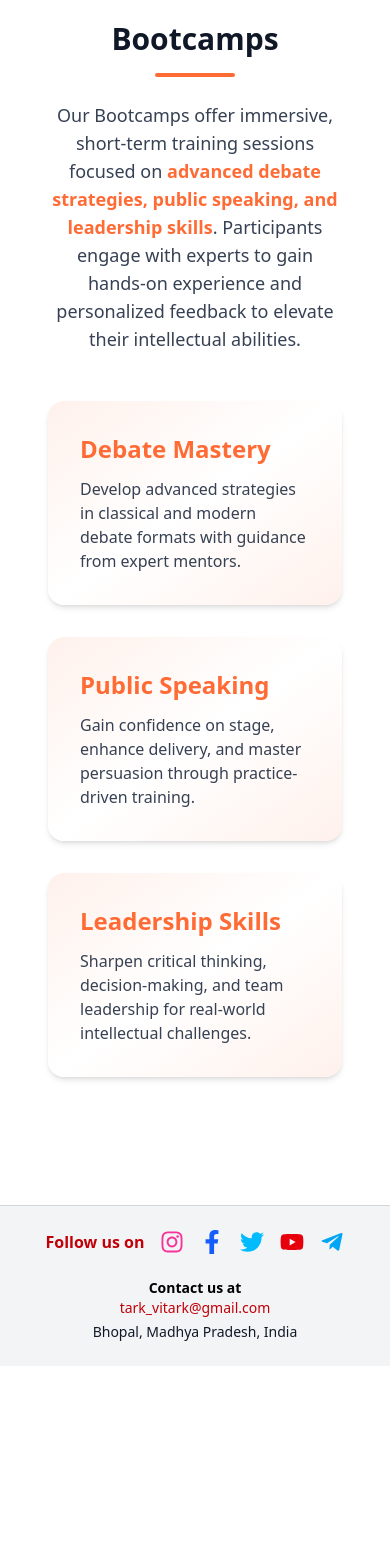
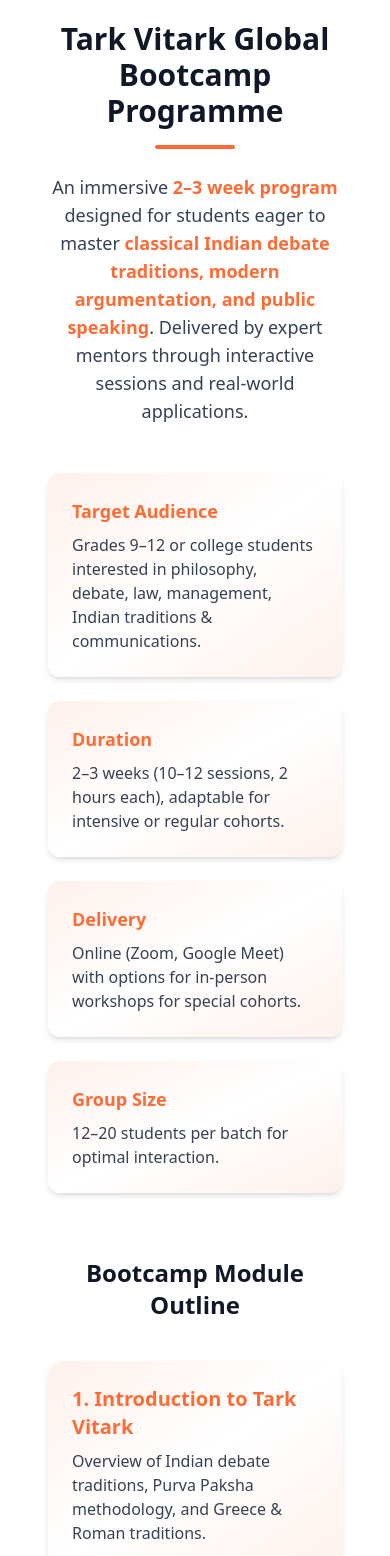
Before and after one commit to theritikyadav11/Tark-Vitark, a React (Vite) app: page /student_scholar/bootcamps in a window 390 px wide. Shown: the part 232-1788 px from the top of the page. Before the commit the page ends 1598 px from the top, so only its background shows below. Built offline with nearby package versions, Linux system fonts and the light colour scheme.

Commit message:
Added some more features

```diff
--- a/src/components/about.jsx
+++ b/src/components/about.jsx
@@ -72,7 +72,7 @@ const About = () => {
           Download Brochure
         </a>
         <a
-          href="/enquiry"
+          href="#"
           className="flex items-center gap-2 border-2 border-[#ff6b35] hover:bg-[#ff6b35] hover:text-white text-[#ff6b35] text-lg px-6 py-3 rounded-lg font-semibold shadow transition"
         >
           <FaRegEnvelope className="w-5 h-5" />
--- a/src/components/navbar.jsx
+++ b/src/components/navbar.jsx
@@ -49,7 +49,7 @@ export default function Navbar() {
           <img
             src="/logo3.png"
             alt="Tark-Vitark Logo"
-            className="w-20 h-20 object-contain "
+            className="w-22 h-22 object-contain "
           />
 
           <span className="text-lg font-semibold">TarkVitarkGlobal</span>
--- a/src/pages/articles.jsx
+++ b/src/pages/articles.jsx
@@ -80,7 +80,7 @@ const Articles = () => {
             </span>
           </div>
           <a
-            href="/subscribe"
+            href="#"
             className="bg-[#ff6b35] hover:bg-[#e85a2d] text-white px-6 py-3 rounded-lg font-semibold shadow transition"
           >
             Subscribe
--- a/src/pages/student_scholar/Bootcamps.jsx
+++ b/src/pages/student_scholar/Bootcamps.jsx
@@ -2,21 +2,68 @@ import React from "react";
 import { motion } from "framer-motion";
 
 const Bootcamps = () => {
-  const bootcamps = [
+  const programInfo = [
     {
-      title: "Debate Mastery",
-      description:
-        "Develop advanced strategies in classical and modern debate formats with guidance from expert mentors.",
+      label: "Target Audience",
+      value:
+        "Grades 9–12 or college students interested in philosophy, debate, law, management, Indian traditions & communications.",
     },
     {
-      title: "Public Speaking",
-      description:
-        "Gain confidence on stage, enhance delivery, and master persuasion through practice-driven training.",
+      label: "Duration",
+      value:
+        "2–3 weeks (10–12 sessions, 2 hours each), adaptable for intensive or regular cohorts.",
     },
     {
-      title: "Leadership Skills",
+      label: "Delivery",
+      value:
+        "Online (Zoom, Google Meet) with options for in-person workshops for special cohorts.",
+    },
+    {
+      label: "Group Size",
+      value: "12–20 students per batch for optimal interaction.",
+    },
+  ];
+
+  const bootcampModules = [
+    {
+      title: "1. Introduction to Tark Vitark",
       description:
-        "Sharpen critical thinking, decision-making, and team leadership for real-world intellectual challenges.",
+        "Overview of Indian debate traditions, Purva Paksha methodology, and Greece & Roman traditions.",
+    },
+    {
+      title: "2. Foundations of Argumentation",
+      description:
+        "Building sound arguments, comparing global debating styles, and learning key categories (pramana, hetu, paksha, etc.).",
+    },
+    {
+      title: "3. Techniques of Purva Paksha",
+      description:
+        "Step-by-step practice of presenting, critiquing, and responding through role-play and drills.",
+    },
+    {
+      title: "4. Rebuttal & Counter-argument",
+      description:
+        "Master Uttara Paksha, refutation, and effective responses in debate cross-examinations.",
+    },
+    {
+      title: "5. Debate Formats",
+      description:
+        "Explore Indian debate formats (Charcha, Samvada, Vada) and modern adaptations through group activities.",
+    },
+    {
+      title: "6. Application Labs",
+      description:
+        "Mock debates, ethical dilemmas, and case studies using both Indian and global methodologies.",
+    },
+    {
+      title: "7. Communication & Style",
+      description:
+        "Sharpen public speaking, persuasive delivery, and digital presentation skills.",
+    },
+    {
+      title: "8. Feedback & Assessment",
+      description:
+        "Peer feedback, mentor critique, and performance-based evaluation with certification.",
     },
   ];
 
@@ -25,34 +72,59 @@ const Bootcamps = () => {
       {/* Heading */}
       <div className="text-center mb-12">
         <h2 className="text-3xl md:text-4xl font-extrabold text-gray-900">
-          Bootcamps
+          Tark Vitark Global Bootcamp Programme
         </h2>
         <div className="w-20 h-1 bg-[#ff6b35] mx-auto mt-4 rounded-full"></div>
         <p className="mt-6 text-lg text-gray-700 max-w-3xl mx-auto">
-          Our Bootcamps offer immersive, short-term training sessions focused on{" "}
+          An immersive{" "}
+          <span className="font-semibold text-[#ff6b35]">2–3 week program</span>{" "}
+          designed for students eager to master{" "}
           <span className="font-semibold text-[#ff6b35]">
-            advanced debate strategies, public speaking, and leadership skills
+            classical Indian debate traditions, modern argumentation, and public
+            speaking
           </span>
-          . Participants engage with experts to gain hands-on experience and
-          personalized feedback to elevate their intellectual abilities.
+          . Delivered by expert mentors through interactive sessions and
+          real-world applications.
         </p>
       </div>
 
-      {/* Bootcamp Highlights */}
-      <div className="grid grid-cols-1 sm:grid-cols-2 lg:grid-cols-3 gap-8">
-        {bootcamps.map((bootcamp, index) => (
+      {/* Program Info */}
+      <div className="grid grid-cols-1 md:grid-cols-2 gap-6 mb-16">
+        {programInfo.map((info, index) => (
           <motion.div
             key={index}
             initial={{ opacity: 0, y: 30 }}
             whileInView={{ opacity: 1, y: 0 }}
             transition={{ duration: 0.6, delay: index * 0.2 }}
             whileHover={{ y: -8, scale: 1.02 }}
-            className="p-8 rounded-2xl shadow-md hover:shadow-xl transition bg-gradient-to-br from-[#ff6b35]/10 via-white to-[#ff6b35]/10"
+            className="p-6 rounded-xl shadow-md hover:shadow-xl transition bg-gradient-to-br from-[#ff6b35]/10 via-white to-[#ff6b35]/10"
           >
-            <h3 className="text-2xl font-semibold text-[#ff6b35] mb-3">
-              {bootcamp.title}
+            <h3 className="text-lg font-semibold text-[#ff6b35] mb-2">
+              {info.label}
             </h3>
-            <p className="text-gray-700">{bootcamp.description}</p>
+            <p className="text-gray-700">{info.value}</p>
+          </motion.div>
+        ))}
+      </div>
+
+      {/* Modules */}
+      <h3 className="text-2xl font-bold text-center text-gray-900 mb-10">
+        Bootcamp Module Outline
+      </h3>
+      <div className="grid grid-cols-1 sm:grid-cols-2 gap-8">
+        {bootcampModules.map((module, index) => (
+          <motion.div
+            key={index}
+            initial={{ opacity: 0, y: 30 }}
+            whileInView={{ opacity: 1, y: 0 }}
+            transition={{ duration: 0.6, delay: index * 0.15 }}
+            whileHover={{ y: -8, scale: 1.02 }}
+            className="p-6 rounded-2xl shadow-md hover:shadow-lg transition bg-gradient-to-br from-[#ff6b35]/10 via-white to-[#ff6b35]/10"
+          >
+            <h4 className="text-xl font-semibold text-[#ff6b35] mb-2">
+              {module.title}
+            </h4>
+            <p className="text-gray-700">{module.description}</p>
           </motion.div>
         ))}
       </div>
--- a/src/pages/student_scholar/Mentorship.jsx
+++ b/src/pages/student_scholar/Mentorship.jsx
@@ -4,19 +4,24 @@ import { motion } from "framer-motion";
 const Mentorship = () => {
   const mentorshipHighlights = [
     {
-      title: "1-on-1 Guidance",
+      title: "Individualized Guidance",
       description:
-        "Work closely with industry experts who provide personalized mentorship tailored to your growth path.",
+        "Tailored one-on-one sessions where mentees receive direct feedback on debate style, argumentation, and mastery of Purva Paksha techniques.",
     },
     {
-      title: "Career Insights",
+      title: "Content Customization",
       description:
-        "Gain valuable industry knowledge, academic expertise, and practical advice to shape your professional journey.",
+        "Personalized reading lists, debate topics, or philosophical texts chosen based on the mentee’s interests and current skill level.",
     },
     {
-      title: "Intellectual Growth",
+      title: "Role Modelling and Tradition",
       description:
-        "Develop critical thinking, communication, and leadership skills with the support of experienced mentors.",
+        "Mentor demonstrates both Indian classical debating methods and how to adapt them for modern competitive or academic contexts.",
+    },
+    {
+      title: "Community Access",
+      description:
+        "Mentees may also join small group workshops, alumni forums, or participate in exclusive Tark Vitark Global events for networking and deeper immersion.",
     },
   ];
 
@@ -25,21 +30,22 @@ const Mentorship = () => {
       {/* Heading */}
       <div className="text-center mb-12">
         <h2 className="text-3xl md:text-4xl font-extrabold text-gray-900">
-          Personal Mentorship by Industry Expert
+          One-on-One Mentorship Programme
         </h2>
         <div className="w-20 h-1 bg-[#ff6b35] mx-auto mt-4 rounded-full"></div>
         <p className="mt-6 text-lg text-gray-700 max-w-3xl mx-auto">
-          This program connects students and scholars with{" "}
+          A structured mentorship initiative where{" "}
           <span className="font-semibold text-[#ff6b35]">
             experienced mentors
           </span>{" "}
-          who share industry insights, academic expertise, and career advice to
-          help mentees grow both intellectually and professionally.
+          guide mentees through personalized learning, traditional debating
+          techniques, and professional growth while fostering intellectual and
+          academic excellence.
         </p>
       </div>
 
       {/* Mentorship Highlights */}
-      <div className="grid grid-cols-1 sm:grid-cols-2 lg:grid-cols-3 gap-8">
+      <div className="grid grid-cols-1 sm:grid-cols-2 lg:grid-cols-2 gap-8">
         {mentorshipHighlights.map((highlight, index) => (
           <motion.div
             key={index}
```
